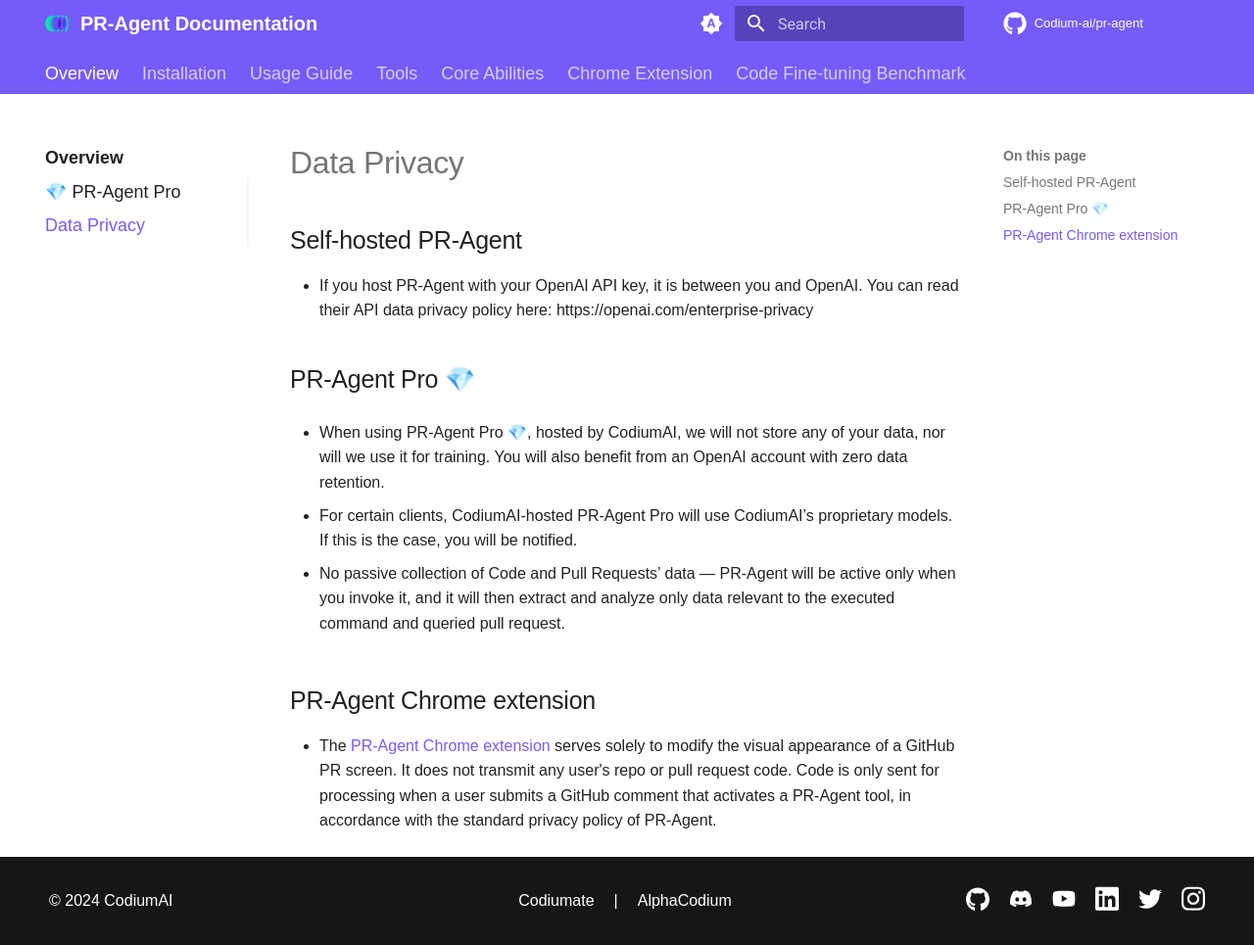
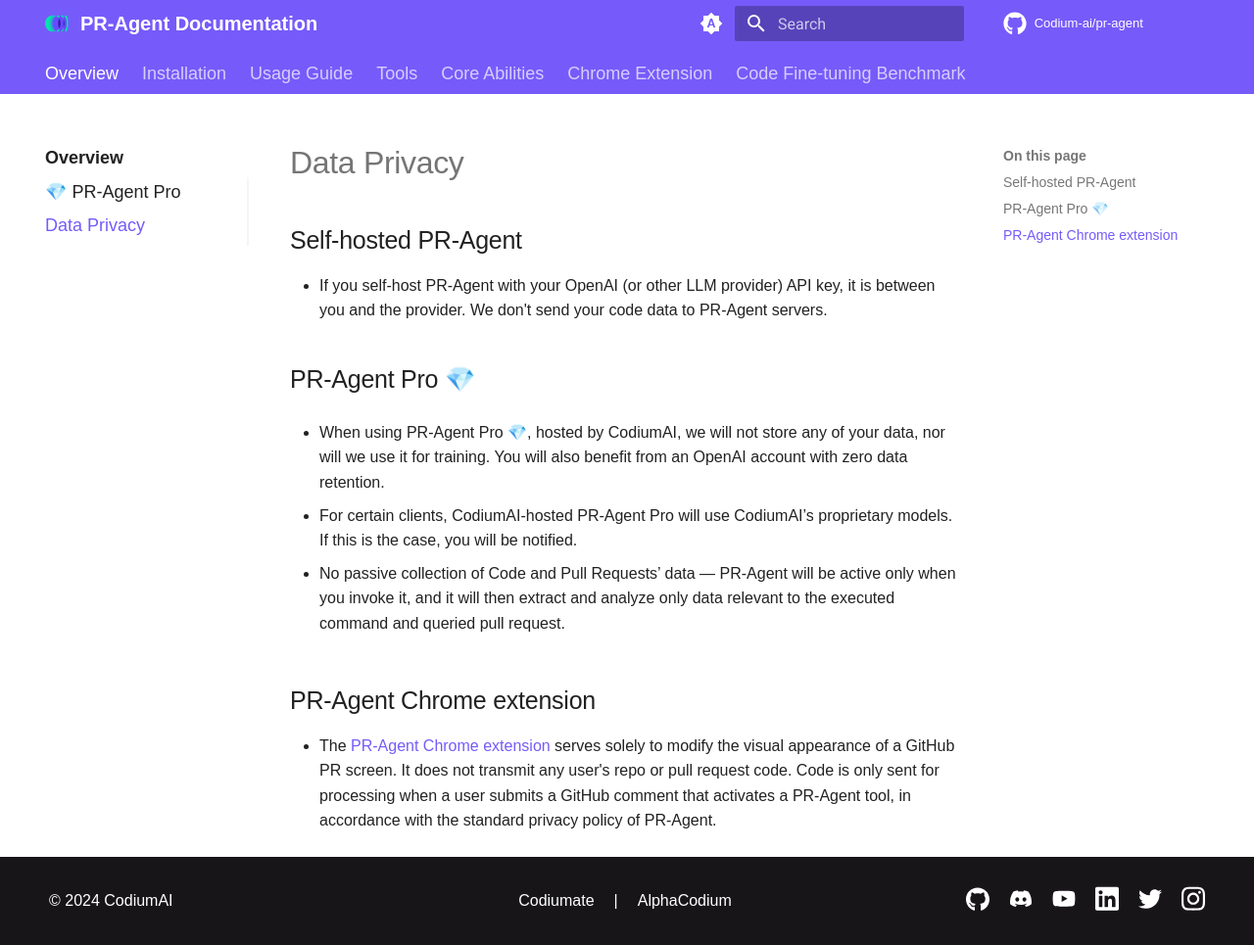
Before and after one commit to Codium-ai/pr-agent, an MkDocs documentation site: the page built from docs/docs/overview/data_privacy.md, in a window 1280 px wide and 965 px high. Shown: the whole window at 98% size. Built offline with MkDocs 1.6.1 and Material for MkDocs 9.7.7, drawn with Linux system fonts in a browser that asks for light colours; comment, search, counter and statistics services are not loaded.

Commit message:
Update data_privacy.md

```diff
--- a/docs/docs/overview/data_privacy.md
+++ b/docs/docs/overview/data_privacy.md
@@ -1,7 +1,6 @@
 ## Self-hosted PR-Agent
 
-- If you host PR-Agent with your OpenAI API key, it is between you and OpenAI. You can read their API data privacy policy here:
-https://openai.com/enterprise-privacy
+- If you self-host PR-Agent with your OpenAI (or other LLM provider) API key, it is between you and the provider. We don't send your code data to PR-Agent servers.
 
 ## PR-Agent Pro 💎
 
```
